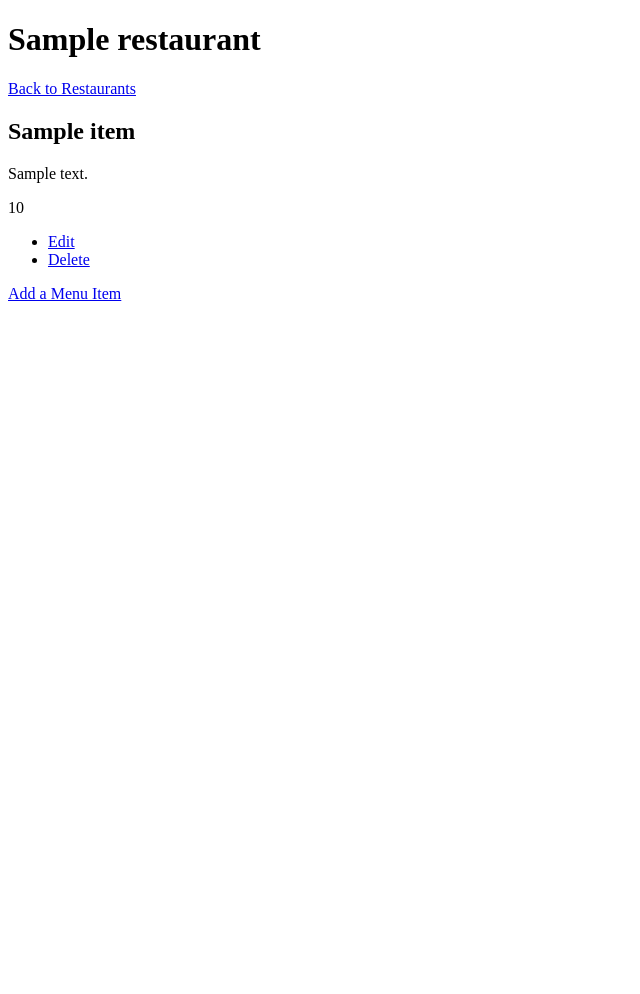
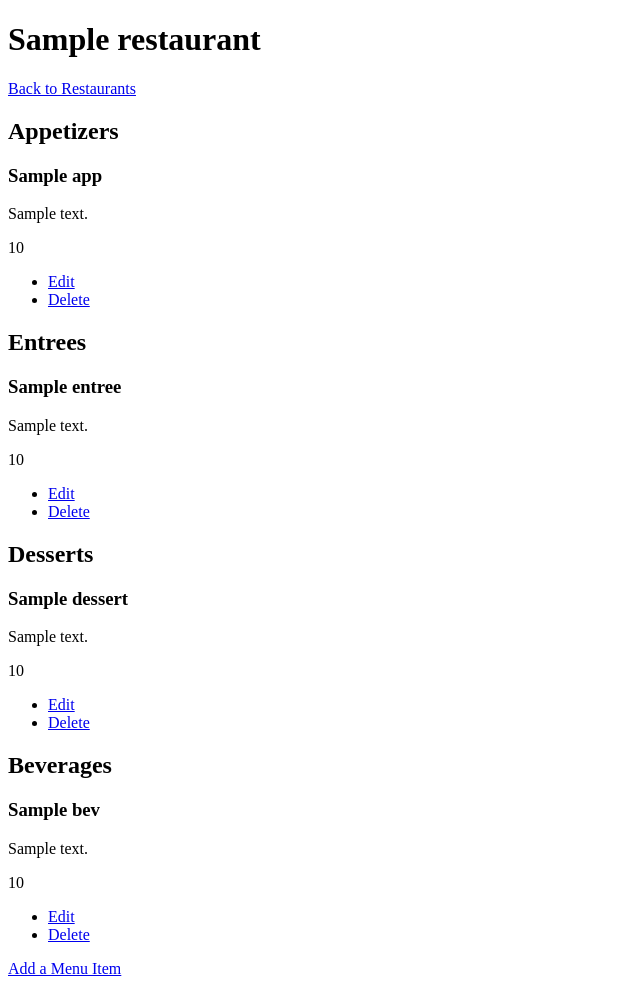
Before and after one commit to tiffanystallings/project-restaurant-menu, a Flask app: template templates/menu.html in a window 1280 px wide. Shown: the whole page, without its empty margins (0-640 px from the left). Before the commit the page ends 301 px from the top, so only its background shows below. Run offline with Flask 2, Linux system fonts and the light colour scheme; the template is opened without the code that fills it: most values are stand-ins (such as "Sample title", 1, 10 or a date in 2020).

Commit message:
Organize menu items by course
Includes a bug fix on how restaurants and menu items are counted.

```diff
--- a/flaskserver.py
+++ b/flaskserver.py
@@ -71,10 +71,18 @@ def showMenuItems(restaurant_id):
 	restaurant = session.query(Restaurant).filter_by(
 		id=restaurant_id).one()
 	items = session.query(MenuItem).filter_by(restaurant_id =
-		restaurant.id)
+		restaurant.id).all()
+	apps = session.query(MenuItem).filter_by(restaurant_id =
+		restaurant.id, course='Appetizer').all()
+	entrees = session.query(MenuItem).filter_by(restaurant_id =
+		restaurant.id, course='Entree').all()
+	desserts = session.query(MenuItem).filter_by(restaurant_id =
+		restaurant.id, course='Dessert').all()
+	bevs = session.query(MenuItem).filter_by(restaurant_id =
+		restaurant.id, course='Beverage').all()
 
 	return render_template('menu.html', restaurant=restaurant,
-		items=items)
+		items=items, apps=apps, entrees=entrees, desserts=desserts, bevs=bevs)
 
 
 @app.route('/restaurants/<int:restaurant_id>/new/',
--- a/templates/menu.html
+++ b/templates/menu.html
@@ -20,18 +20,74 @@
 		<p><a href="{{ url_for('showRestaurants') }}">Back to Restaurants</a></p>
 	</header>
 	<section>
-		{% if items.count() > 0 %}
-		{% for i in items %}
+		{% if items|length %}
+			{% if apps|length %}
+			<div class="course">
+				<h2>Appetizers</h2>
+				{% for app in apps %}
 				<div class="menu-item">
-			<h2 class="item-name">{{i.name}}</h2>
-			<p class="item-desc">{{i.description}}</p>
-			<p class="item-price">{{i.price}}</p>
+					<h3 class="item-name">{{app.name}}</h3>
+					<p class="item-desc">{{app.description}}</p>
+					<p class="item-price">{{app.price}}</p>
 					<ul class="item-links">
-				<li><a href="{{ url_for('editMenuItem', restaurant_id=restaurant.id, menu_id=i.id) }}">Edit</a></li>
-				<li><a href="{{ url_for('deleteMenuItem', restaurant_id=restaurant.id, menu_id=i.id) }}">Delete</a></li>
+						<li><a href="{{ url_for('editMenuItem', restaurant_id=restaurant.id, menu_id=app.id) }}">Edit</a></li>
+						<li><a href="{{ url_for('deleteMenuItem', restaurant_id=restaurant.id, menu_id=app.id) }}">Delete</a></li>
 					</ul>
 				</div>
 				{% endfor %}
+			</div>
+			{% endif %}
+
+			{% if entrees|length %}
+			<div class="course">
+				<h2>Entrees</h2>
+				{% for entree in entrees %}
+				<div class="menu-item">
+					<h3 class="item-name">{{entree.name}}</h3>
+					<p class="item-desc">{{entree.description}}</p>
+					<p class="item-price">{{entree.price}}</p>
+					<ul class="item-links">
+						<li><a href="{{ url_for('editMenuItem', restaurant_id=restaurant.id, menu_id=entree.id) }}">Edit</a></li>
+						<li><a href="{{ url_for('deleteMenuItem', restaurant_id=restaurant.id, menu_id=entree.id) }}">Delete</a></li>
+					</ul>
+				</div>
+				{% endfor %}
+			</div>
+			{% endif %}
+
+			{% if desserts|length %}
+			<div class="course">
+				<h2>Desserts</h2>
+				{% for dessert in desserts %}
+				<div class="menu-item">
+					<h3 class="item-name">{{dessert.name}}</h3>
+					<p class="item-desc">{{dessert.description}}</p>
+					<p class="item-price">{{dessert.price}}</p>
+					<ul class="item-links">
+						<li><a href="{{ url_for('editMenuItem', restaurant_id=restaurant.id, menu_id=dessert.id) }}">Edit</a></li>
+						<li><a href="{{ url_for('deleteMenuItem', restaurant_id=restaurant.id, menu_id=dessert.id) }}">Delete</a></li>
+					</ul>
+				</div>
+				{% endfor %}
+			</div>
+			{% endif %}
+
+			{% if bevs|length %}
+			<div class="course">
+				<h2>Beverages</h2>
+				{% for bev in bevs %}
+				<div class="menu-item">
+					<h3 class="item-name">{{bev.name}}</h3>
+					<p class="item-desc">{{bev.description}}</p>
+					<p class="item-price">{{bev.price}}</p>
+					<ul class="item-links">
+						<li><a href="{{ url_for('editMenuItem', restaurant_id=restaurant.id, menu_id=bev.id) }}">Edit</a></li>
+						<li><a href="{{ url_for('deleteMenuItem', restaurant_id=restaurant.id, menu_id=bev.id) }}">Delete</a></li>
+					</ul>
+				</div>
+				{% endfor %}
+			</div>
+			{% endif %}
 		{% else %}
 		<p>There's nothing on this menu yet!</p>
 		{% endif %}
--- a/templates/restaurants.html
+++ b/templates/restaurants.html
@@ -10,7 +10,7 @@
 		</header>
 
 		<section>
-			{% if restaurants.count() > %}
+			{% if restaurants|length %}
 			{% for restaurant in restaurants %}
 				<div class="restaurant">
 					<h2 class="rest-name">{{restaurant.name}}</h2>
```
Lines whose indentation alone changed are shown as unchanged.
